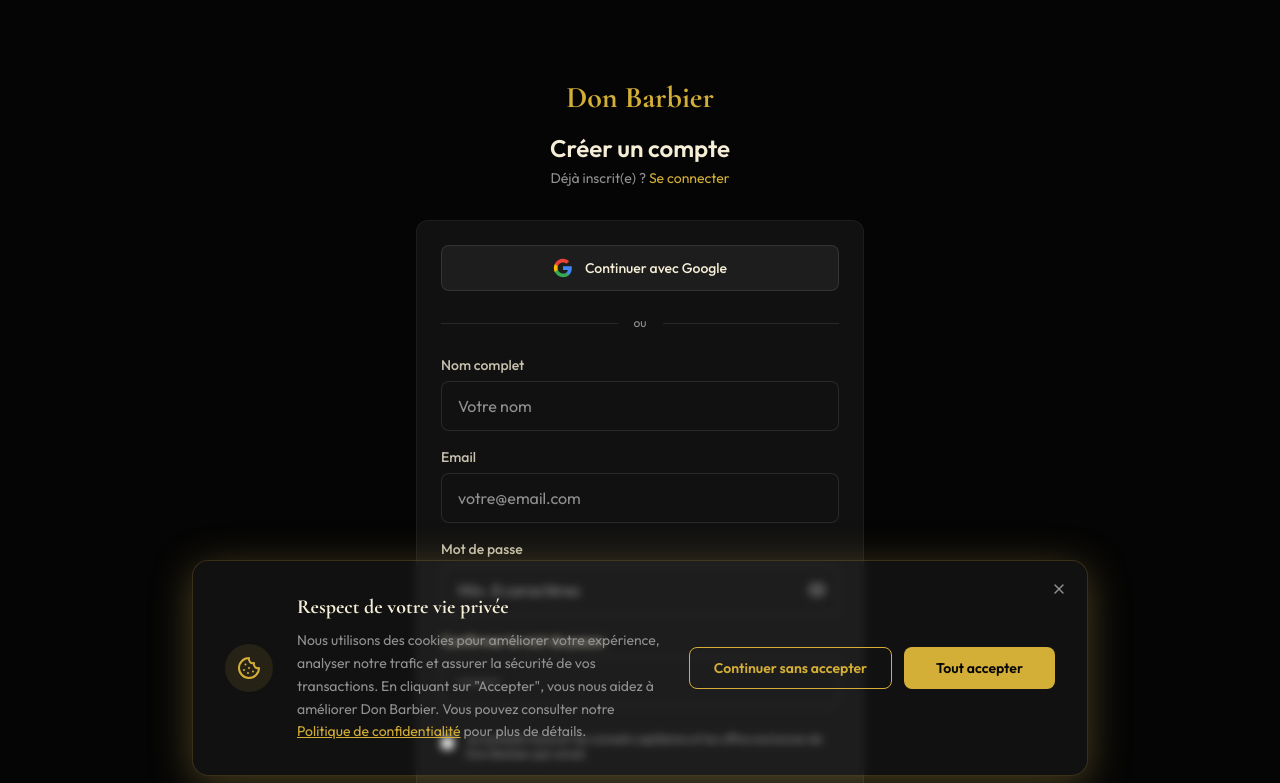
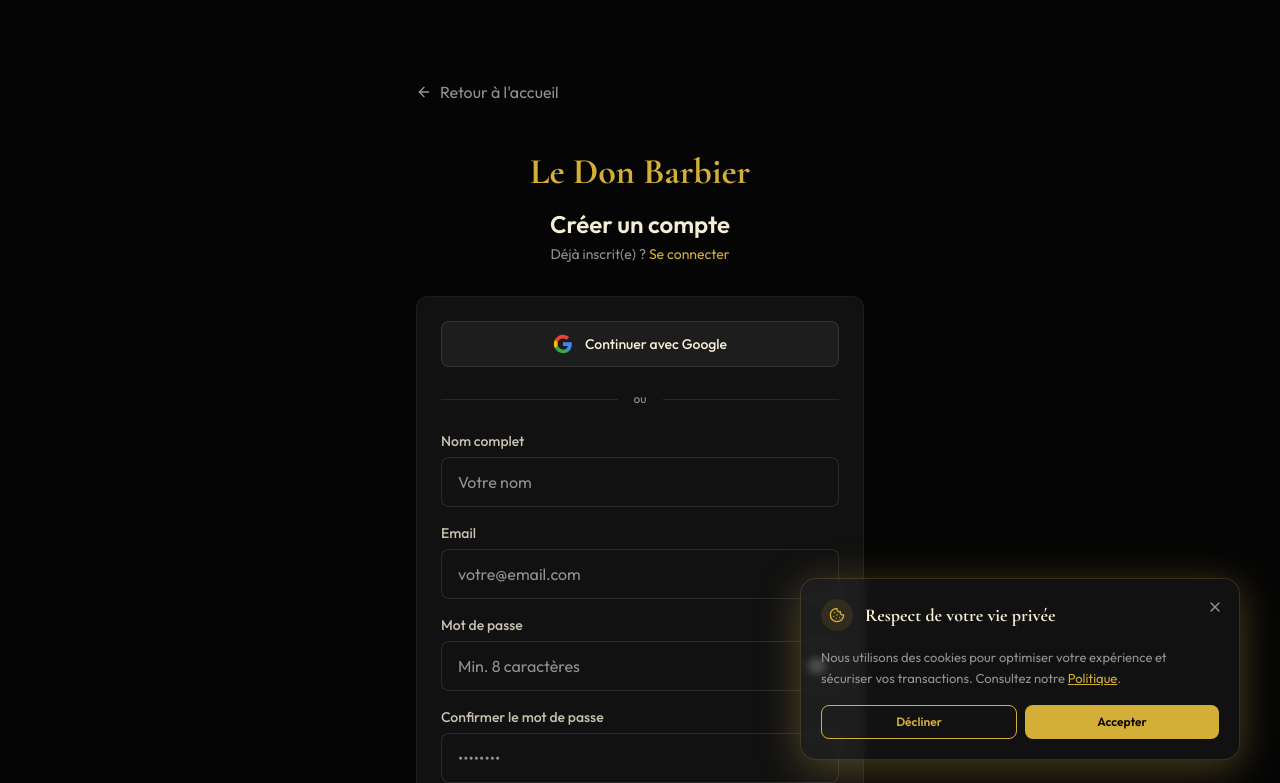
Before and after one commit to AMADOUBass/DON-BARBIER, a Next.js app: page /signup in a window 1280 px wide. Shown: the top 783 px of the page. Built offline with nearby package versions, Linux system fonts and the light colour scheme; no server answers.

Commit message:
fix: minimize cookie consent banner and fix auth page syntax

```diff
--- a/src/app/(auth)/login/page.tsx
+++ b/src/app/(auth)/login/page.tsx
@@ -4,7 +4,7 @@
 import Link from "next/link";
 import { useRouter, useSearchParams } from "next/navigation";
 import { signIn } from "next-auth/react";
-import { Eye, EyeOff, LogIn } from "lucide-react";
+import { Eye, EyeOff, LogIn, ArrowLeft } from "lucide-react";
 import toast from "react-hot-toast";
 
 function LoginForm() {
@@ -62,9 +62,17 @@
   return (
     <div className="min-h-screen flex items-center justify-center bg-brand-black px-4 pt-20">
       <div className="w-full max-w-md">
+        <Link
+          href="/"
+          className="inline-flex items-center gap-2 text-brand-muted hover:text-brand-gold transition-colors mb-12 group"
+        >
+          <ArrowLeft className="w-4 h-4 transition-transform group-hover:-translate-x-1" />
+          <span>Retour à l&apos;accueil</span>
+        </Link>
+
         <div className="text-center mb-8">
-          <Link href="/" className="font-display text-3xl font-bold text-brand-gold">
-            Don Barbier
+          <Link href="/" className="font-display text-4xl font-bold text-brand-gold">
+            Le Don Barbier
           </Link>
           <h1 className="mt-4 text-2xl font-semibold text-brand-beige">Connexion</h1>
           <p className="mt-1 text-sm text-brand-muted">
--- a/src/app/(auth)/signup/page.tsx
+++ b/src/app/(auth)/signup/page.tsx
@@ -4,7 +4,7 @@
 import Link from "next/link";
 import { useRouter } from "next/navigation";
 import { signIn } from "next-auth/react";
-import { Eye, EyeOff, UserPlus } from "lucide-react";
+import { Eye, EyeOff, UserPlus, ArrowLeft } from "lucide-react";
 import toast from "react-hot-toast";
 
 export default function SignupPage() {
@@ -77,9 +77,17 @@
   return (
     <div className="min-h-screen flex items-center justify-center bg-brand-black px-4 pt-20">
       <div className="w-full max-w-md">
+        <Link
+          href="/"
+          className="inline-flex items-center gap-2 text-brand-muted hover:text-brand-gold transition-colors mb-12 group"
+        >
+          <ArrowLeft className="w-4 h-4 transition-transform group-hover:-translate-x-1" />
+          <span>Retour à l&apos;accueil</span>
+        </Link>
+
         <div className="text-center mb-8">
-          <Link href="/" className="font-display text-3xl font-bold text-brand-gold">
-            Don Barbier
+          <Link href="/" className="font-display text-4xl font-bold text-brand-gold">
+            Le Don Barbier
           </Link>
           <h1 className="mt-4 text-2xl font-semibold text-brand-beige">Créer un compte</h1>
           <p className="mt-1 text-sm text-brand-muted">
@@ -149,7 +157,7 @@
                 onChange={update("marketingConsent")}
               />
               <label htmlFor="marketingConsent" className="text-xs text-brand-muted cursor-pointer leading-tight">
-                Je souhaite recevoir les conseils capillaires et les offres exclusives de Don Barbier par email.
+                Je souhaite recevoir les conseils capillaires et les offres exclusives de Le Don Barbier par email.
               </label>
             </div>
 
--- a/src/components/layout/CookieConsent.tsx
+++ b/src/components/layout/CookieConsent.tsx
@@ -41,46 +41,46 @@
           animate={{ y: 0, opacity: 1 }}
           exit={{ y: 100, opacity: 0 }}
           transition={{ duration: 0.5, ease: "easeOut" }}
-          className="fixed bottom-28 sm:bottom-0 left-0 right-0 z-[100] p-4 sm:p-6"
+          className="fixed bottom-24 sm:bottom-6 left-0 right-0 sm:left-auto sm:right-6 z-[100] p-4"
         >
-          <div className="max-w-4xl mx-auto glass border border-brand-gold/20 shadow-gold-lg rounded-2xl overflow-hidden">
-            <div className="p-6 sm:p-8 flex flex-col md:flex-row items-center gap-6">
-              <div className="flex-shrink-0 w-12 h-12 rounded-full bg-brand-gold/10 flex items-center justify-center">
-                <Cookie className="w-6 h-6 text-brand-gold" />
+          <div className="max-w-[440px] glass border border-brand-gold/20 shadow-gold-lg rounded-2xl overflow-hidden">
+            <div className="p-5 flex flex-col gap-4">
+              <div className="flex items-center gap-3">
+                <div className="flex-shrink-0 w-8 h-8 rounded-full bg-brand-gold/10 flex items-center justify-center">
+                  <Cookie className="w-4 h-4 text-brand-gold" />
                 </div>
-
-              <div className="flex-grow text-center md:text-left">
-                <h3 className="text-brand-beige font-display text-xl font-bold mb-2">
+                <h3 className="text-brand-beige font-display text-lg font-bold">
                   Respect de votre vie privée
                 </h3>
-                <p className="text-brand-muted text-sm leading-relaxed">
-                  Nous utilisons des cookies pour améliorer votre expérience, analyser notre trafic et assurer la sécurité de vos transactions. En cliquant sur &quot;Accepter&quot;, vous nous aidez à améliorer Don Barbier. Vous pouvez consulter notre <Link href="/privacy" className="text-brand-gold underline hover:no-underline">Politique de confidentialité</Link> pour plus de détails.
+              </div>
+              <p className="text-brand-muted text-[13px] leading-relaxed">
+                Nous utilisons des cookies pour optimiser votre expérience et sécuriser vos transactions.
+                Consultez notre <Link href="/privacy" className="text-brand-gold underline hover:no-underline">Politique</Link>.
               </p>
-              </div>
 
-              <div className="flex flex-col sm:flex-row gap-3 w-full md:w-auto">
+              <div className="flex gap-2">
                 <button
                   onClick={handleDecline}
-                  className="btn-outline px-6 py-2.5 text-sm whitespace-nowrap order-2 sm:order-1"
+                  className="flex-1 btn-outline px-4 py-2 text-xs whitespace-nowrap"
                 >
-                  Continuer sans accepter
+                  Décliner
                 </button>
                 <button
                   onClick={handleAccept}
-                  className="btn-primary px-8 py-2.5 text-sm whitespace-nowrap order-1 sm:order-2"
+                  className="flex-1 btn-primary px-4 py-2 text-xs whitespace-nowrap"
                 >
-                  Tout accepter
+                  Accepter
                 </button>
+              </div>
             </div>
 
             <button
               onClick={() => setShowBanner(false)}
-                className="absolute top-4 right-4 text-brand-muted hover:text-brand-gold transition-colors p-1"
+              className="absolute top-4 right-3 text-brand-muted hover:text-brand-gold transition-colors p-1"
               aria-label="Fermer"
             >
               <X className="w-4 h-4" />
             </button>
-            </div>
           </div>
         </motion.div>
       )}
```
Lines whose indentation alone changed are shown as unchanged.
